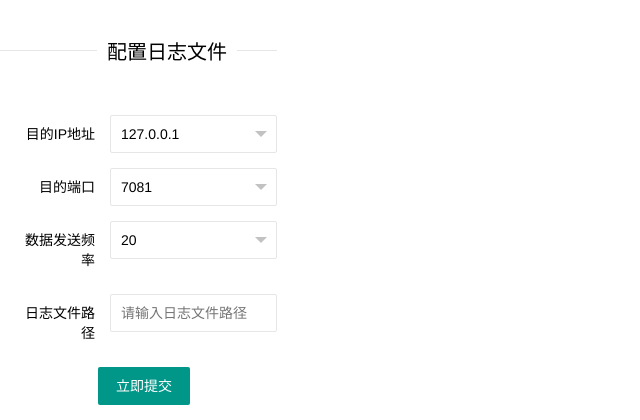
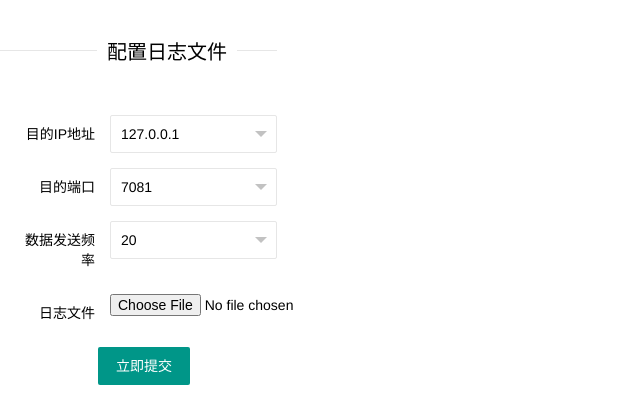
Before and after one commit to baozounan/djangoProject, a Django app: page /index/ in a window 1280 px wide. Shown: the part 728-1148 px from the top of the page, without its empty margins (0-640 px from the left). After the commit the page ends 1113 px from the top, so only its background shows below. Run offline with Django 3.2, Linux system fonts and the light colour scheme.

```diff
--- a/djangoProject/interface/send_message2FG.py
+++ b/djangoProject/interface/send_message2FG.py
@@ -3,11 +3,11 @@ import time
 
 
 '''
-通过传入的
+通过传入的csv文件路径，发送频率，地址和端口进行数据发送
 '''
+
+
 def send_csv_message(csv_path, frequency, ip, port):
-    print(ip)
-    print(port)
     if frequency <= 0:
         frequency = 20
 
--- a/templates/index.html
+++ b/templates/index.html
@@ -149,9 +149,12 @@
                 </div>
             </div>
             <div class="layui-form-item" style="width:85%">
-                <label class="layui-form-label" >日志文件路径</label>
+                <label class="layui-form-label" >日志文件</label>
+                <div class="layui-input-block" style="display: none">
+                    <input type="text" name="csv_path" value="C:\Users\flyeat_22\AppData\Roaming\flightgear.org\Export\SN_C172R.csv" autocomplete="off" placeholder="请输入日志文件路径" class="layui-input" >
+                </div>
                 <div class="layui-input-block">
-                    <input type="text" name="csv_path"  autocomplete="off" placeholder="请输入日志文件路径" class="layui-input" >
+                   <input type="file">
                 </div>
             </div>
             <div class="layui-form-item">
```
